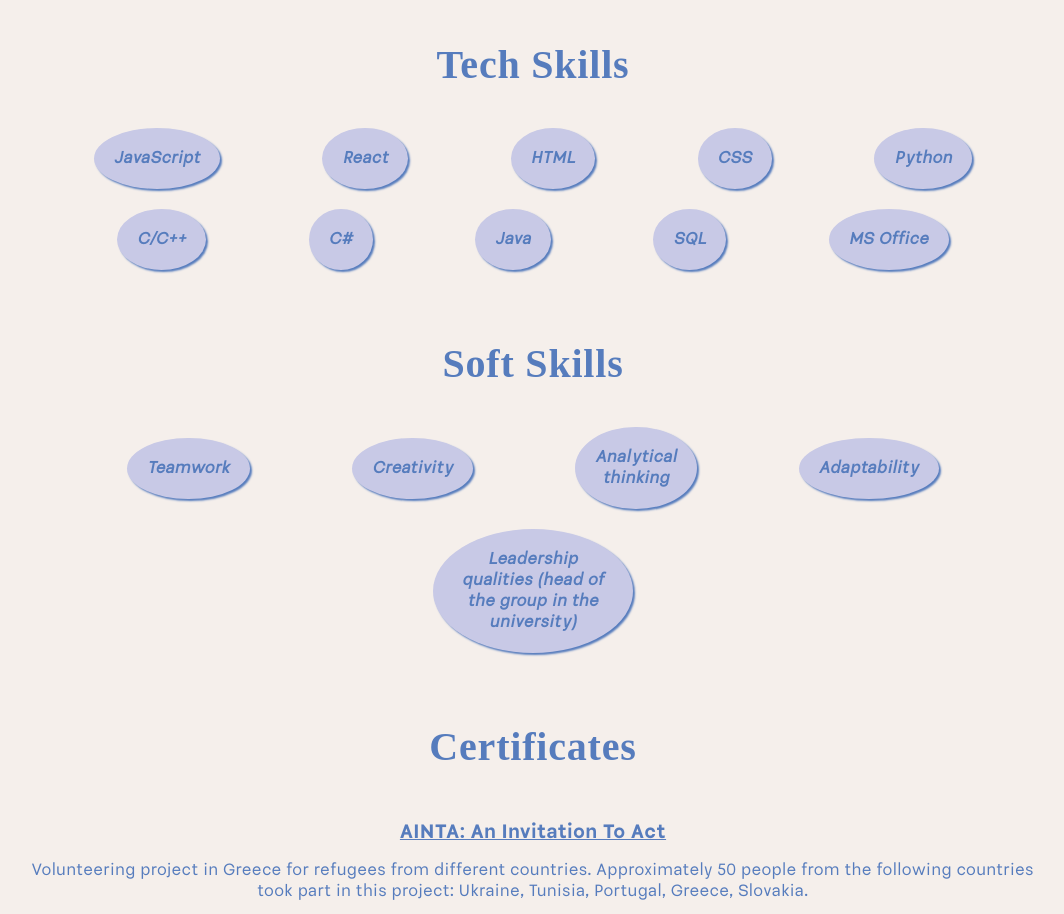
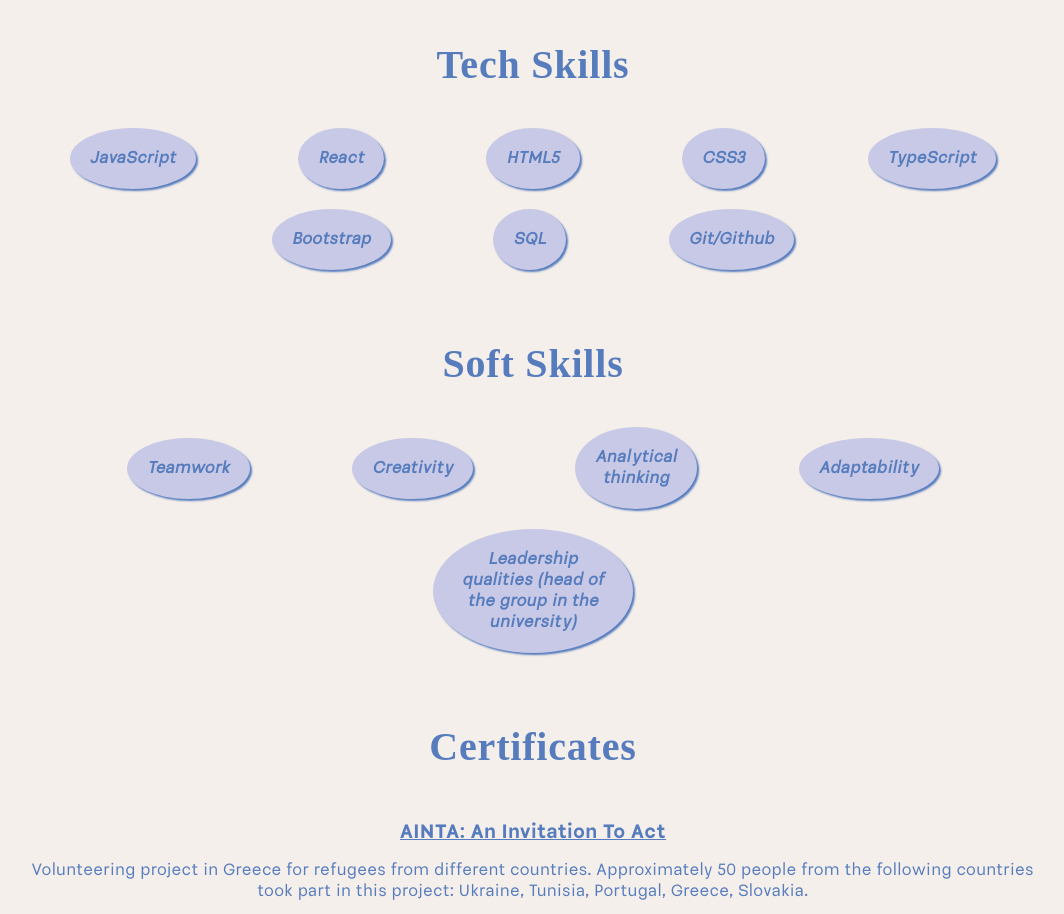
Before and after one commit to dainntyy/portfolio-website, a plain HTML site: page index.html in a window 1280 px wide. Shown: the part 1180-2094 px from the top of the page, without its empty margins (107-1171 px from the left). Drawn offline with Linux system fonts and the light colour scheme; a web font is replaced by a local one.

Commit message:
Small changes

```diff
--- a/index.html
+++ b/index.html
@@ -125,14 +125,12 @@
             JavaScript
           </li>
           <li>React</li>
-          <li>HTML</li>
-          <li>CSS</li>
-          <li>Python</li>
-          <li>C/C++</li>
-          <li>C#</li>
-          <li>Java</li>
+          <li>HTML5</li>
+          <li>CSS3</li>
+          <li>TypeScript</li>
+          <li>Bootstrap</li>
           <li>SQL</li>
-          <li>MS Office</li>
+          <li>Git/Github</li>
         </ol>
       </section>
       <section id="soft-skills" class="skills">
```
